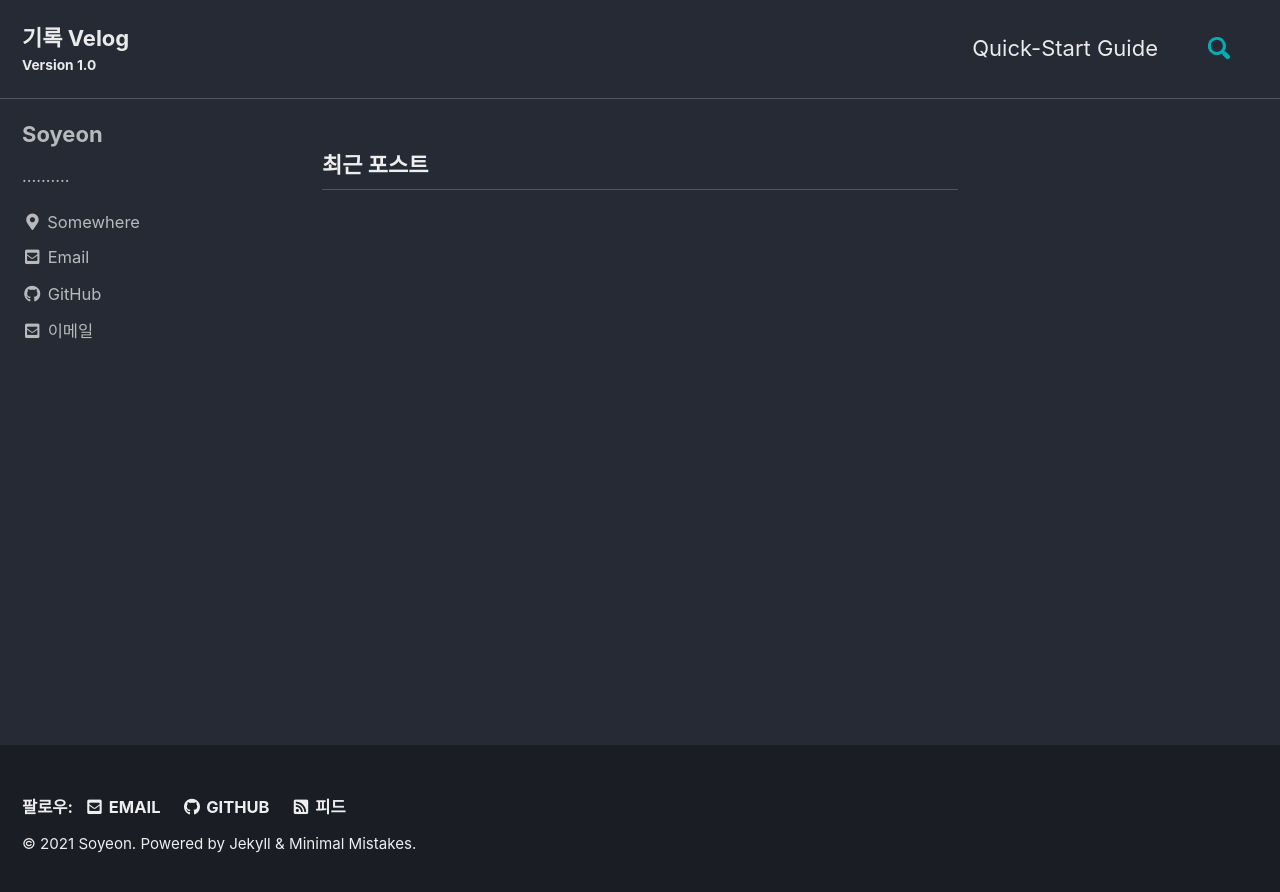
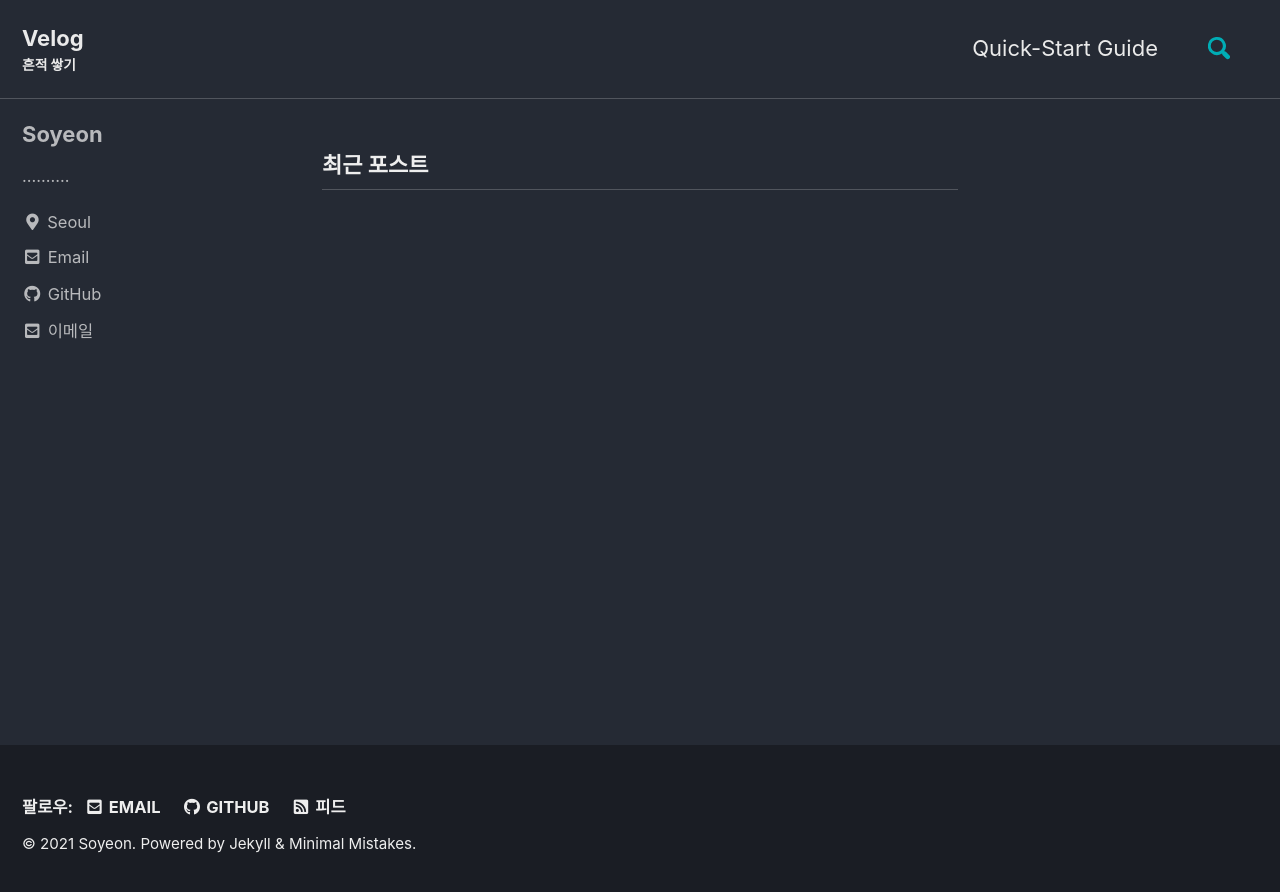
Before and after one commit to liv660/liv660.github.io, a Jekyll site: the page built from index.html, in a window 1280 px wide. Shown: the top 892 px of the page. Built offline with Jekyll 4.4.1, drawn with Linux system fonts in a browser that asks for light colours; cached includes are drawn as plain includes; the list of posts is cut into pages by our own code.

Commit message:
Update info

```diff
--- a/_config.yml
+++ b/_config.yml
@@ -16,9 +16,9 @@ minimal_mistakes_skin    : "dark" # "air", "aqua", "contrast", "dark", "dirt", "
 
 # Site Settings
 locale                   : "ko-KR"
-title                    : "Liv"
+title                    : "Liv Velog"
 title_separator          : "&#124;"
-subtitle                 : "Version 1.0" # site tagline that appears below site title in masthead
+subtitle                 : "흔적 쌓기" # site tagline that appears below site title in masthead
 name                     : "Soyeon"
 description              : "Velog"
 url                      : "https://liv660.github.io"# the base hostname & protocol for your site e.g. "https://mmistakes.github.io"
@@ -26,7 +26,7 @@ baseurl                  : # the subpath of your site, e.g. "/blog"
 repository               : "liv660/liv660.github.io" # GitHub username/repo-name e.g. "mmistakes/minimal-mistakes"
 teaser                   : # path of fallback teaser image, e.g. "/assets/images/500x300.png"
 logo                     : # path of logo image to display in the masthead, e.g. "/assets/images/88x88.png"
-masthead_title           : "기록 Velog"# overrides the website title displayed in the masthead, use " " for no title
+masthead_title           : "Velog"# overrides the website title displayed in the masthead, use " " for no title
 breadcrumbs            : true # true, false (default)
 words_per_minute         : 200
 comments:
@@ -97,12 +97,12 @@ author:
   name             : "Soyeon"
   avatar           : # path of avatar image, e.g. "/assets/images/bio-photo.jpg"
   bio              : ".........."
-  location         : "Somewhere"
+  location         : "Seoul"
   email            : "liv660n@gmail.com"
   links:
     - label: "Email"
       icon: "fas fa-fw fa-envelope-square"
-      url: "liv660n@gmail.com"
+      url: mailto:liv660n@gmail.com
     - label: "Website"
       icon: "fas fa-fw fa-link"
       # url: "https://your-website.com"
@@ -124,7 +124,7 @@ footer:
   links:
     - label: "Email"
       icon: "fas fa-fw fa-envelope-square"
-      url: "liv660n@gmail.com"
+      url: mailto:liv660n@gmail.com
     - label: "Twitter"
       icon: "fab fa-fw fa-twitter-square"
       # url:
```
